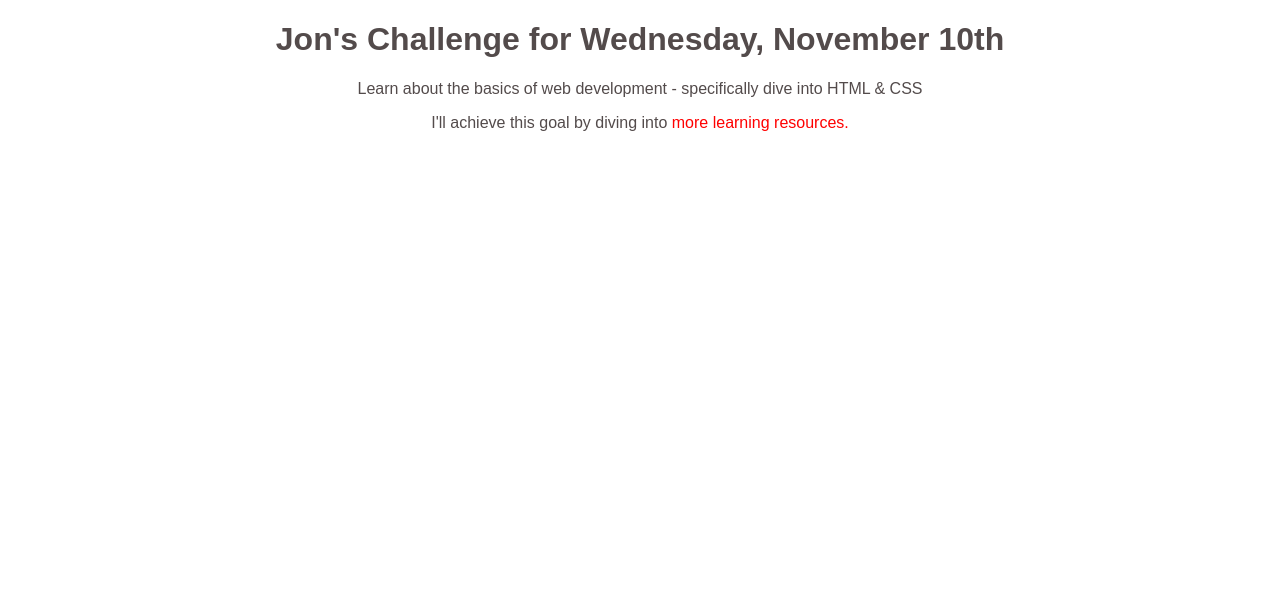
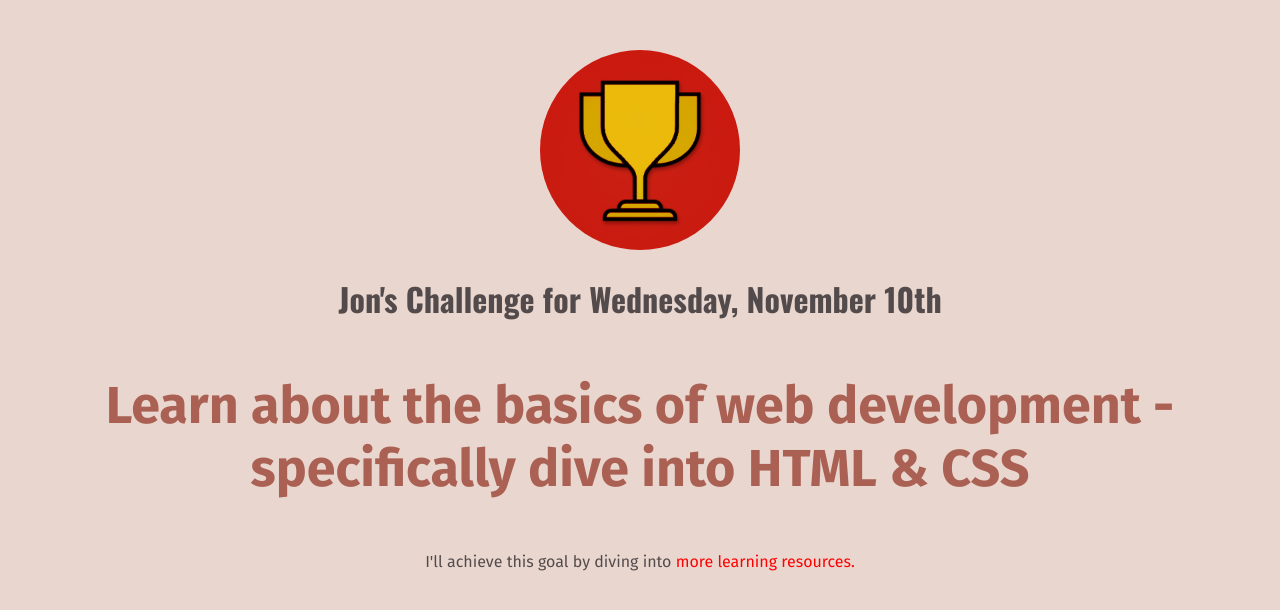
Before and after one commit to jacorea/Coding-Challenge, a plain HTML site: page index.html in a window 1280 px wide. Drawn offline with nearby package versions, Linux system fonts and the light colour scheme.

Commit message:
add image styling, and font styling.

```diff
--- /dev/null
+++ b/daily-challenge.css
@@ -0,0 +1,38 @@
+body {
+    text-align: center;
+    background-color: rgb(233,215,207);
+    margin: 50px;
+}
+
+img {
+    height: 200px;
+    width: 200px;
+    border-radius: 50%;
+}
+
+h1 {
+    font-family: 'Oswald', sans-serif;
+    text-align: center;
+    color: rgb(83, 75, 75);
+  }
+
+  p {
+    font-family: 'Fira Sans', sans-serif;
+    text-align: center;
+    color: rgb(83, 75, 75);
+  }
+
+  a {
+    color: red;
+    text-decoration: none;
+  }
+
+  a:hover {
+      color: salmon;
+  }
+
+#todays-challenge {
+    color: rgb(170,96,83);
+    font-size: 52px;
+    font-weight: bold;
+}
--- a/index.html
+++ b/index.html
@@ -1,33 +1,19 @@
 <!DOCTYPE html>
 <html lang="en">
   <head>
-    <style>
-      h1 {
-        font-family: sans-serif;
-        text-align: center;
-        color: rgb(83, 75, 75);
-      }
-
-      p {
-        font-family: sans-serif;
-        text-align: center;
-        color: rgb(83, 75, 75);
-      }
-
-      a {
-        color: red;
-        text-decoration: none;
-      }
-
-      a:hover {
-          color: salmon;
-      }
-    </style>
+    <link rel="preconnect" href="https://fonts.googleapis.com" />
+    <link rel="preconnect" href="https://fonts.gstatic.com" crossorigin />
+    <link
+      href="https://fonts.googleapis.com/css2?family=Fira+Sans:wght@400;700&family=Open+Sans:wght@500&family=Oswald:wght@700&display=swap"
+      rel="stylesheet"
+    />
+    <link rel="stylesheet" href="./daily-challenge.css" />
     <title>My Daily Challenge</title>
   </head>
   <body>
+    <img src="./challenges-trophy.jpg" alt="trophy">
     <h1>Jon's Challenge for Wednesday, November 10th</h1>
-    <p>
+    <p id="todays-challenge">
       Learn about the basics of web development - specifically dive into HTML &
       CSS
     </p>
```
Also changed, not shown: challenges-trophy.jpg (added).
